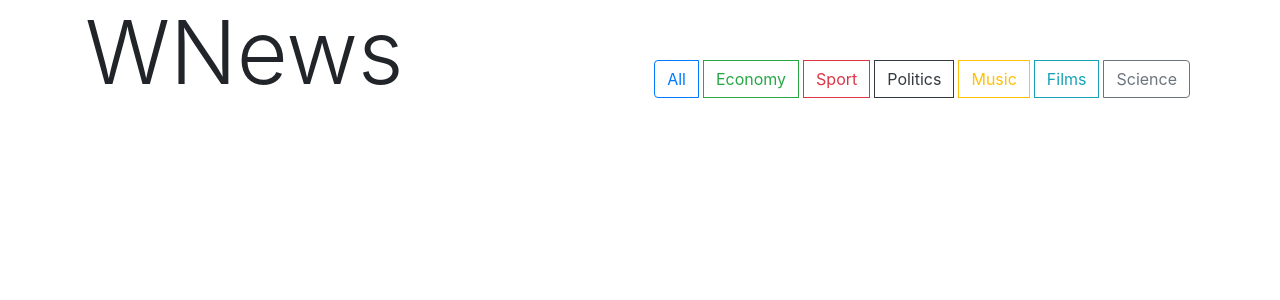
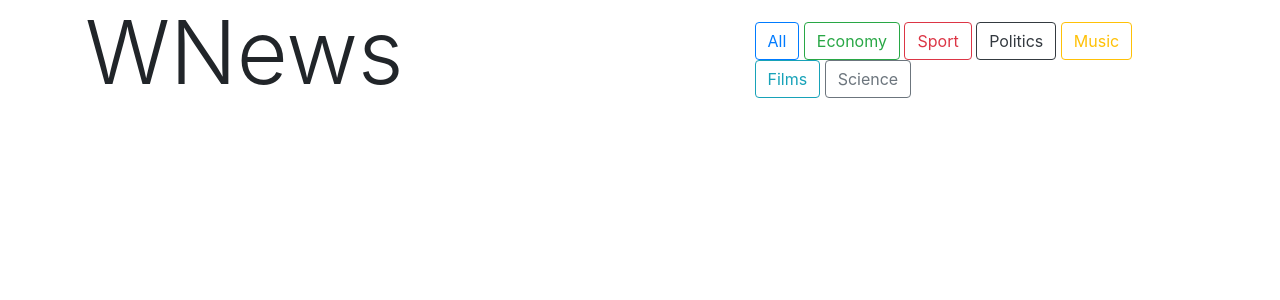
Before and after one commit to AndrewKhl/WNews, a Django app: page / in a window 1280 px wide. Shown: the top 300 px of the page. Run offline with Django 3.2, Linux system fonts and the light colour scheme; data that the repository does not hold is empty; some libraries are stand-ins or nearby versions.

Commit message:
Project: small improvements has been adding

```diff
--- a/wnews/NewsSite/views.py
+++ b/wnews/NewsSite/views.py
@@ -1,21 +1,19 @@
 from django.shortcuts import render
-
 
 from .MachineLearning.TextManager import TextManager
 from .APIparsers.Models import ArticleTagsEnum
 
 
+text_manager = TextManager()
+
+
 def home(request):
-    text_manager = TextManager()
     articles, texts = text_manager.get_articles(ArticleTagsEnum.all, 15)
-
     return render(request, "news_list.html", locals())
 
 
 def filter_news(request):
-    text_manager = TextManager()
     for item in ArticleTagsEnum:
         if item.name in request.GET:
             articles, texts = text_manager.get_articles(item, 15)
-    print("IIIIIIIII")
     return render(request, "news_list.html", locals())
--- a/wnews/templates/news_list.html
+++ b/wnews/templates/news_list.html
@@ -20,9 +20,8 @@
 
 <div class="row align-items-end">
     <div class="col display-2">WNews</div>
-    <form method="GET" class="col pb-2" action="/filter_news">
+    <form method="GET" class="col pb-2 pl-4 offset-md-2" action="/filter_news">
         {% csrf_token %}
-        <div class="btn-group blocks" role="group" aria-label="Filter buttons">
             <button type="submit" class="btn btn-outline-primary" name="all">All</button>
             <button type="submit" class="btn btn-outline-success" name="economy">Economy</button>
             <button type="submit" class="btn btn-outline-danger" name="sport">Sport</button>
@@ -30,7 +29,6 @@
             <button type="submit" class="btn btn-outline-warning" name="musics">Music</button>
             <button type="submit" class="btn btn-outline-info" name="films">Films</button>
             <button type="submit" class="btn btn-outline-secondary" name="science">Science</button>
-        </div>
     </form>
 </div>
 
```
